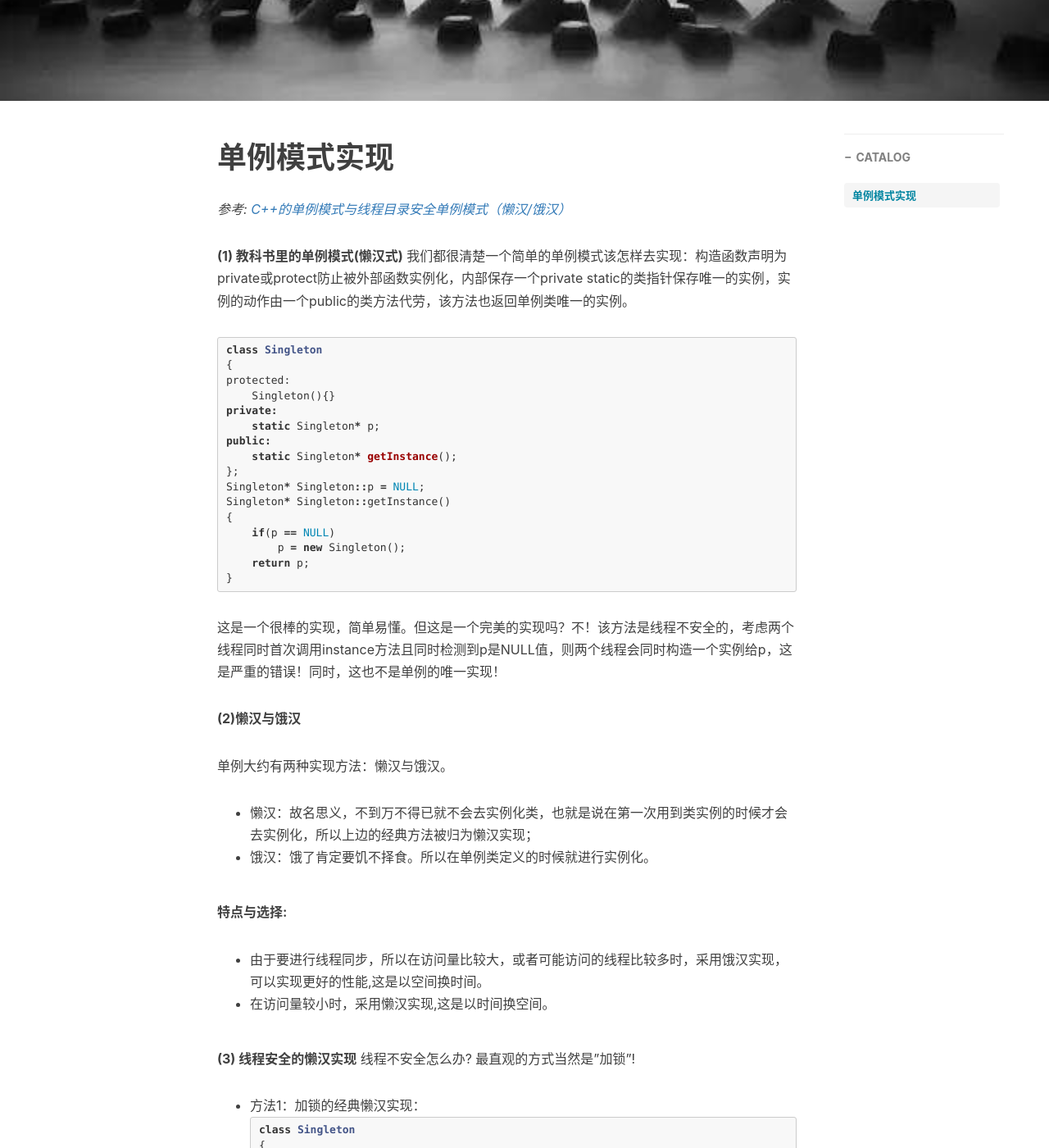
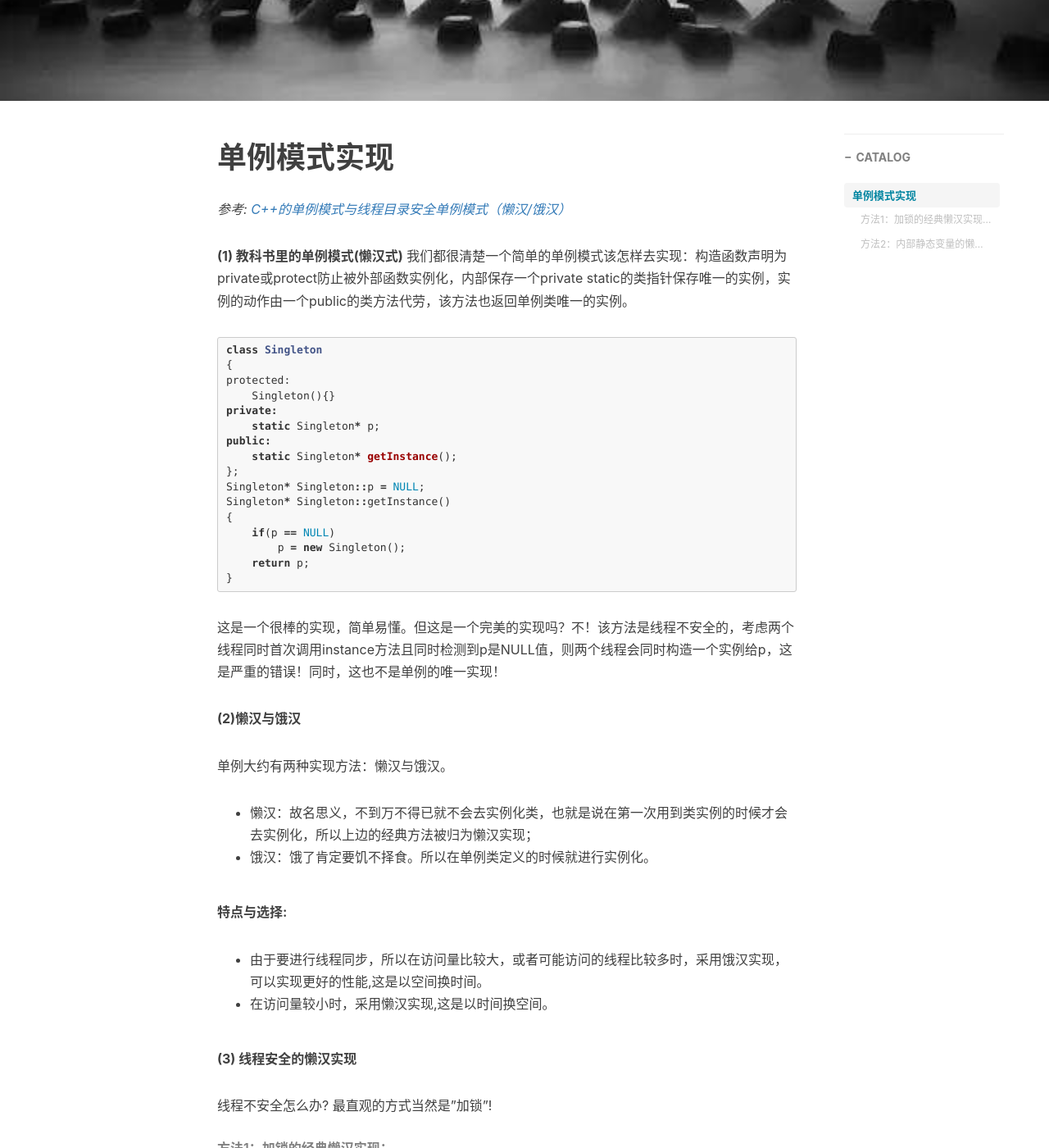
Before and after one commit to FLHonker/Frank-old-Blog, a Jekyll site: the page built from _posts/2018-04-22-C++-单例模式.md, in a window 1280 px wide and 1400 px high, scrolled down 400 px. Shown: the whole window at 82% size. Built offline with Jekyll 4.4.1, drawn with Linux system fonts in a browser that asks for light colours; nearby versions of some CDN libraries; comment, search, counter and statistics services are not loaded.

Commit message:
Singleton

````diff
--- a/_posts/2018-04-22-C++-单例模式.md
+++ b/_posts/2018-04-22-C++-单例模式.md
@@ -47,12 +47,14 @@ Singleton* Singleton::getInstance()
 * 饿汉：饿了肯定要饥不择食。所以在单例类定义的时候就进行实例化。
 
 **特点与选择:**
+
 * 由于要进行线程同步，所以在访问量比较大，或者可能访问的线程比较多时，采用饿汉实现，可以实现更好的性能,这是以空间换时间。
 * 在访问量较小时，采用懒汉实现,这是以时间换空间。
 
 **(3) 线程安全的懒汉实现**
+
 线程不安全怎么办? 最直观的方式当然是"加锁"!
-* 方法1：加锁的经典懒汉实现：
+###### 方法1：加锁的经典懒汉实现：
 ```c++
 class Singleton
 {
@@ -62,7 +64,7 @@ protected:
         pthread_mutex_init(&mutex);
     }
 private:
-    static pthread_mutex_t mutex;
+    static*  pthread_mutex_t mutex;
     static Singleton* p;
 public:
     static Singleton* getInstance();
@@ -81,7 +83,7 @@ Singleton* Singleton::getInstance()
     return p;
 }
 ```
-* 方法2：内部静态变量的懒汉实现:
+###### 方法2：内部静态变量的懒汉实现:
 
 此方法也很容易实现，在instance函数里定义一个静态的实例，也可以保证拥有唯一实例，在返回时只需要返回其指针就可以了。推荐这种实现方法，真得非常简单。
 ```c++
@@ -108,6 +110,7 @@ Singleton* Singleton::getInstance()
 }
 ```
 **(4) 饿汉实现**
+
 饿汉式是线程安全的,在类创建的同时就已经创建好一个静态的对象供系统使用，以后不再改变，懒汉式如果在创建实例对象时不加上synchronized则会导致对对象的访问不是线程安全的。
 > 线程安全的通俗解释:不管多个线程是怎样的执行顺序和优先级,或是wait,sleep,join等控制方式，如果一个类在多线程访问下运转一切正常，并且访问类不需要进行额外的同步处理或者协调，那么我们就认为它是线程安全的。线程安全的类应当封装了所有必要的同步操作，调用者无需额外的同步。还有一点：无状态的类永远是线程安全的。
 
````
